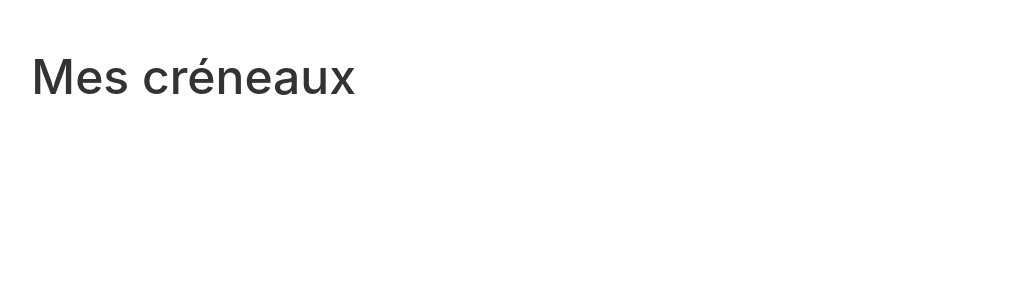
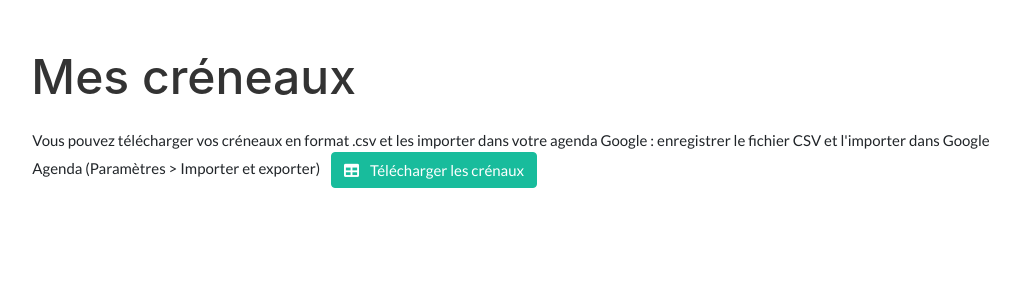
Before and after one commit to bcarme/app-asso-member, a Symfony app: template templates/time_slot/index.html.twig in a window 1280 px wide. Shown: the part 55-355 px from the top of the page, without its empty margins (230-1250 px from the left). Run offline with Twig, Linux system fonts and the light colour scheme; the template is opened without the code that fills it, so the values that code supplies are empty; some libraries are stand-ins or nearby versions.

Commit message:
export in csv for google agenda

```diff
--- a/src/Security/LoginFormAuthenticator.php
+++ b/src/Security/LoginFormAuthenticator.php
@@ -95,8 +95,8 @@ class LoginFormAuthenticator extends AbstractFormLoginAuthenticator implements P
         if ($targetPath = $this->getTargetPath($request->getSession(), $providerKey)) {
             return new RedirectResponse($targetPath);
         }
-        // todo
-        // return new RedirectResponse($this->urlGenerator->generate('app_member'));
+
+        return new RedirectResponse($this->urlGenerator->generate('app_member'));
     }
 
     protected function getLoginUrl()
--- a/templates/calendar/calendar.html.twig
+++ b/templates/calendar/calendar.html.twig
@@ -18,6 +18,7 @@
 {% endblock %}
 
 {% block javascripts %}
+    {{ parent() }}
     <script src="https://cdn.jsdelivr.net/npm/@fullcalendar/core@4.1.0/main.min.js"></script>
     <script src="https://cdn.jsdelivr.net/npm/@fullcalendar/interaction@4.1.0/main.min.js"></script>
     <script src="https://cdn.jsdelivr.net/npm/@fullcalendar/daygrid@4.1.0/main.min.js"></script>
@@ -67,6 +68,7 @@
                 minTime:"08:00:00",
                 maxTime:"23:00:00",
                 displayEventTime: true,
+                editable: false,
 
                 eventClick: function(info) {
                     confirm(info.event.title + "\r\n" + info.event.extendedProps.category + "\r\n" +  info.event.extendedProps.location + "\r\n" + "\r\n" + 'Voulez-vous réserver ce créneau ?' ) || event.preventDefault();
--- a/templates/time_slot/index.html.twig
+++ b/templates/time_slot/index.html.twig
@@ -1,16 +1,23 @@
 {% extends 'layout.html.twig' %}
 
-{% block title %}Mes créneaux{% endblock %}
+{% block title %}Mes créneaux
+{% endblock %}
 
 {% block body %}
 	<div class="container-fluid p-5">
 		<h1 class="pb-3">Mes créneaux</h1>
- <div class="col-6">
+		<div class="row pl-3">
+			<div>
+				<p>Vous pouvez télécharger vos créneaux en format .csv et les importer dans votre agenda Google : enregistrer le fichier CSV et l'importer dans Google Agenda (Paramètres > Importer et exporter)
+					<a class="btn btn-success mr-2 ml-2" href="{{ path('slot_export') }}">
+						<i class="fas fa-table mr-2"></i>
+						Télécharger les crénaux</a>
+				</p>
+			</div>
 			{% for member in members %}
 				{% if is_granted('SHOW', member) %}
-
+					<div class="col-lg-6">
 						<h2 class="mt-5">{{ member.fullname }}</h2>
-
 						<table class="table">
 							<thead class="thead-light">
 								<tr>
@@ -22,7 +29,9 @@
 								{% for registration in registrations %}
 									{% if is_granted('SHOW', registration) and member.id == registration.member.id %}
 										<tr>
-                                       <td>{{ registration.booking.title }} -  le {{ registration.booking.beginAt ? registration.booking.beginAt|date('d/m/Y H:i') : ''}}</td>
+											<td>{{ registration.booking.title }}
+												-  le
+												{{ registration.booking.beginAt ? registration.booking.beginAt|date('d/m/Y H:i') : ''}}</td>
 											<td>
 												{% if is_granted('DELETE', registration) %}
 													{{ include('booking_registration/_delete_form.html.twig') }}
@@ -33,10 +42,9 @@
 								{% endfor %}
 							</tbody>
 						</table>
-
+					</div>
 				{% endif %}
 			{% endfor %}
 		</div>
 	</div>
-</div>
-{% endblock %}
+</div>{% endblock %}
```
Also changed, not shown: src/Controller/TimeSlotController.php (+22 -0 lines), templates/time_slot/export_slots.csv.twig (added, +10 -0 lines). Lines whose indentation alone changed are shown as unchanged.
